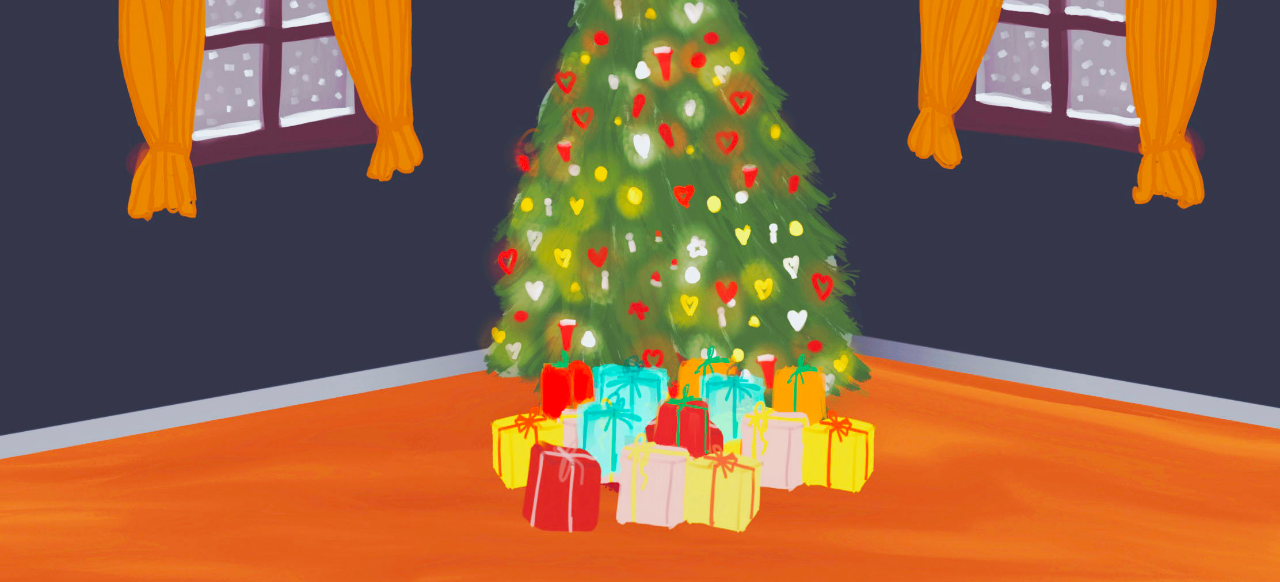
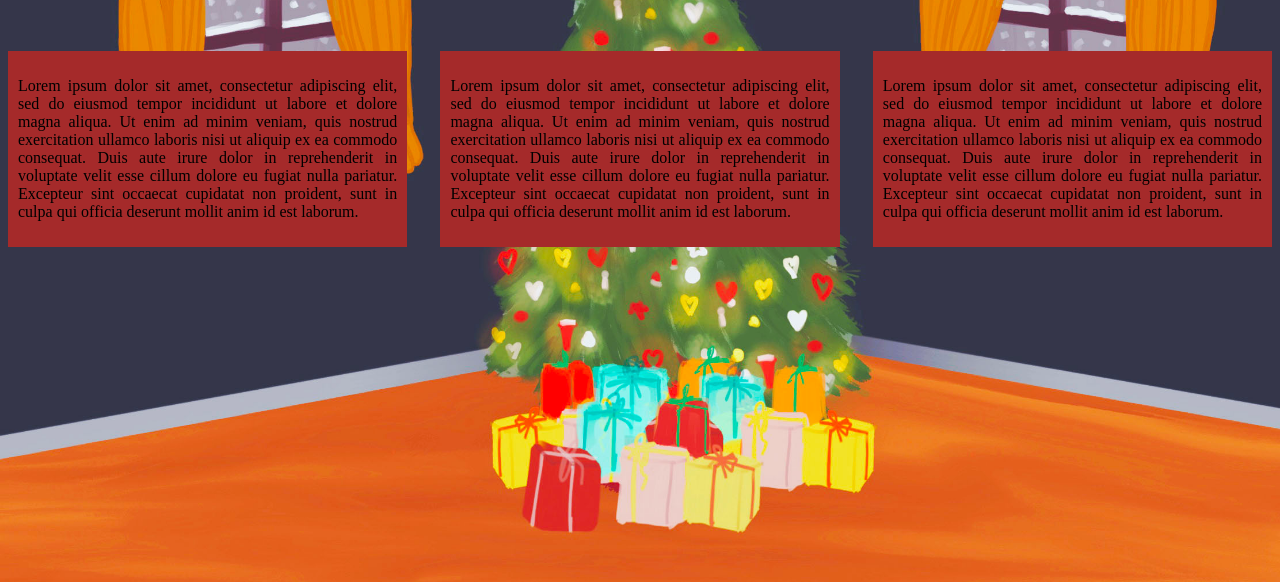
Before and after one commit to AlicinaCat/Shotgun, a plain HTML site: page index.html in a window 1280 px wide. Shown: the part 218-800 px from the top of the page. Drawn offline with Linux system fonts and the light colour scheme.

Commit message:
added columns

```diff
--- a/index.html
+++ b/index.html
@@ -1,5 +1,6 @@
 <!DOCTYPE html>
 <html lang="en">
+
 <head>
     <meta charset="UTF-8">
     <meta name="viewport" content="width=device-width, initial-scale=1.0">
@@ -7,17 +8,49 @@
     <link href="style.css" rel="stylesheet">
     <link href="https://fonts.googleapis.com/css?family=Abril+Fatface|Oswald" rel="stylesheet">
     <script src="script.js"></script>
-    <title>Christmas Shotgun</title>
+    <title>Christmas</title>
 </head>
+
 <body>
     <main class="container" id="wrapper">
         <header>
-            <h1>Christmas Shotgun</h1>
+            <h1>Christmas</h1>
         </header>
     </main>
 
-    <div
+    <div class="container">
+            <div class="column" id="left">
+                <p>Lorem ipsum dolor sit amet, consectetur adipiscing elit, sed do
+                    eiusmod tempor incididunt ut labore et dolore magna aliqua. Ut
+                    enim ad minim veniam, quis nostrud exercitation ullamco laboris
+                    nisi ut aliquip ex ea commodo consequat. Duis aute irure dolor
+                    in reprehenderit in voluptate velit esse cillum dolore eu fugiat
+                    nulla pariatur. Excepteur sint occaecat cupidatat non proident,
+                    sunt in culpa qui officia deserunt mollit anim id est laborum.</p>
+            </div>
+
+            <div class="column" id="right">
+                <p>Lorem ipsum dolor sit amet, consectetur adipiscing elit, sed do
+                    eiusmod tempor incididunt ut labore et dolore magna aliqua. Ut
+                    enim ad minim veniam, quis nostrud exercitation ullamco laboris
+                    nisi ut aliquip ex ea commodo consequat. Duis aute irure dolor
+                    in reprehenderit in voluptate velit esse cillum dolore eu fugiat
+                    nulla pariatur. Excepteur sint occaecat cupidatat non proident,
+                    sunt in culpa qui officia deserunt mollit anim id est laborum.</p>
+            </div>
+
+            <div class="column" id="center">
+                <p>Lorem ipsum dolor sit amet, consectetur adipiscing elit, sed do
+                    eiusmod tempor incididunt ut labore et dolore magna aliqua. Ut
+                    enim ad minim veniam, quis nostrud exercitation ullamco laboris
+                    nisi ut aliquip ex ea commodo consequat. Duis aute irure dolor
+                    in reprehenderit in voluptate velit esse cillum dolore eu fugiat
+                    nulla pariatur. Excepteur sint occaecat cupidatat non proident,
+                    sunt in culpa qui officia deserunt mollit anim id est laborum.</p>
+        </div>
+    </div>
 
 
 </body>
+
 </html>
--- a/style.css
+++ b/style.css
@@ -9,6 +9,8 @@ body {
 
 .container {
     background-color: none;
+    margin-left: auto;
+    margin-right:  auto;
 }
 
 header h1 {
@@ -17,3 +19,21 @@ header h1 {
     color: #ebf0f4;
     font-size: 100px;
 }
+
+.column {
+    background-color: brown;
+    text-align: justify;
+    float: left;
+    width: 30%;
+    padding: 10px;
+}
+
+#right {
+    float: right;
+}
+
+#center {
+    float: none;
+    margin-left: auto;
+    margin-right: auto;
+}
```
